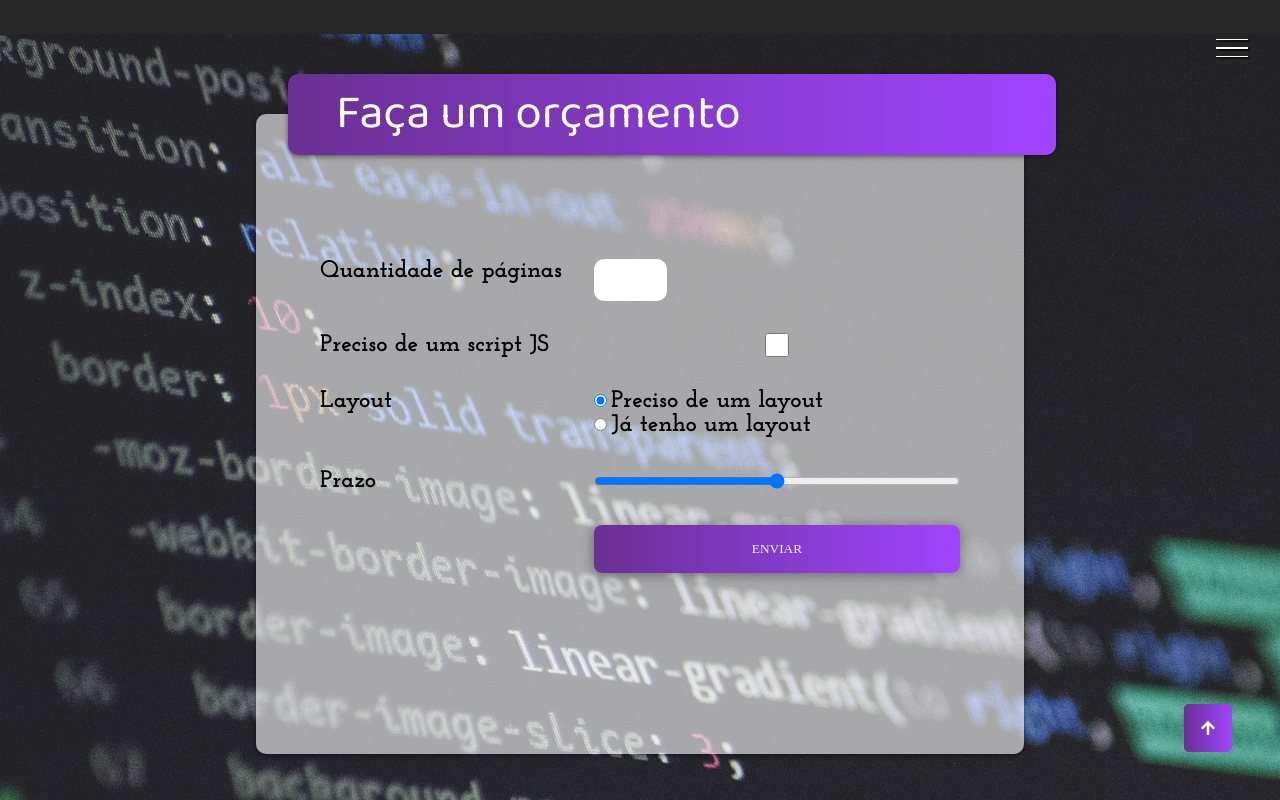
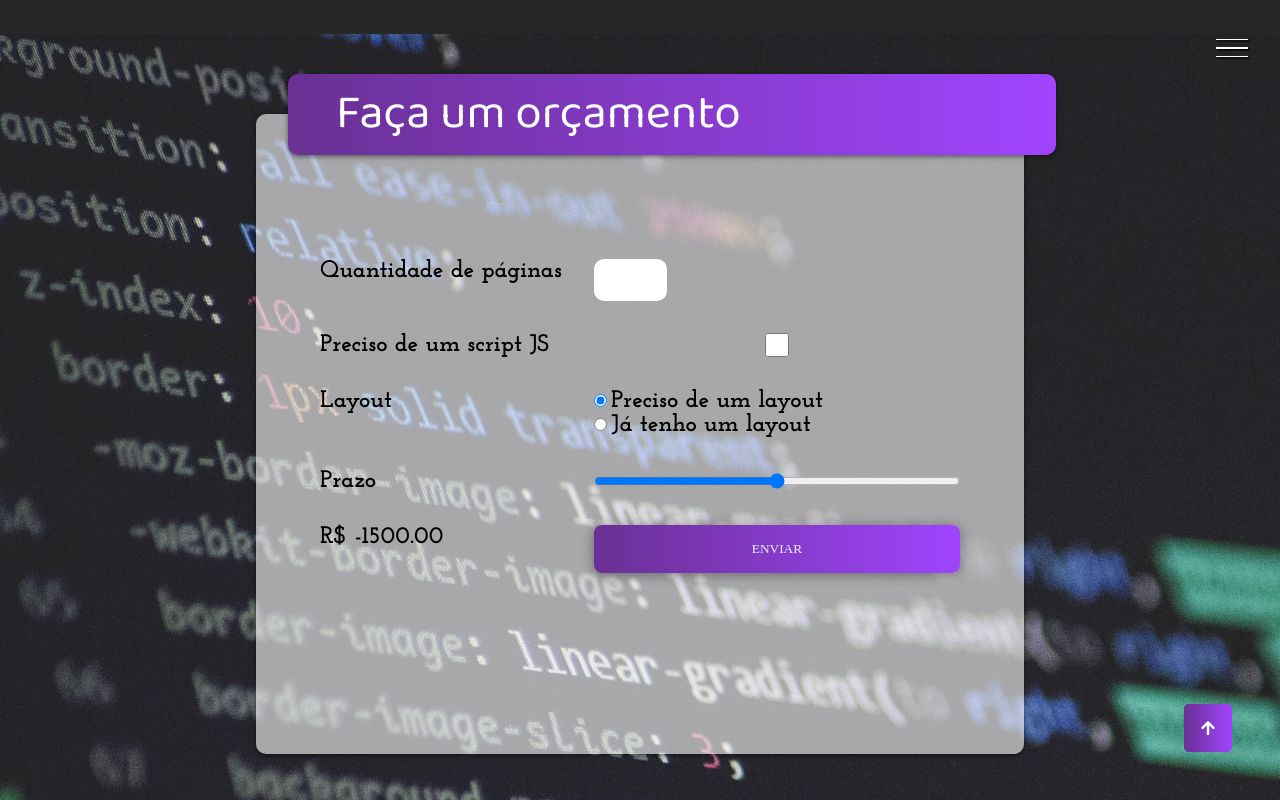
Before and after one commit to william1mendes000/Portfolio, a plain HTML site: page index.html in a window 1280 px wide. Both pictures are taken after a click on the radio button "Preciso de um layout". Shown: the part 2830-3630 px from the top of the page. Drawn offline with Linux system fonts and the light colour scheme; a web font is replaced by a local one.

Commit message:
:package: script orçamento

```diff
--- a/index.html
+++ b/index.html
@@ -227,6 +227,7 @@
 
                 <label for="prazo">Prazo</label>
                 <input type="range" name="prazo" id="prazo">
+                <label id="preco">R$ 0,00</label>
                 <button  class="btn btn-orcamento" type="submit">Enviar</button>
 
               </form>
--- a/script.js
+++ b/script.js
@@ -3,3 +3,28 @@ var hamburguer = document.querySelector(".hamburguer");
 hamburguer.addEventListener("click", function(){
     document.querySelector(".container").classList.toggle("show-menu");
 });
+
+document.querySelector("#qtde").addEventListener("change", atualizarPreco)
+document.querySelector("#js").addEventListener("change", atualizarPreco)
+document.querySelector("#layout-sim").addEventListener("change", atualizarPreco)
+document.querySelector("#layout-nao").addEventListener("change", atualizarPreco)
+document.querySelector("#prazo").addEventListener("change", function () {
+    const prazo = document.querySelector("#prazo").value
+    document.querySelector("label[for=prazo]").innerHTML = `Prazo: ${prazo} semanas`
+    atualizarPreco()
+})
+
+function atualizarPreco(){
+    const qtde = document.querySelector("#qtde").value
+    const temJS = document.querySelector("#js").checked
+    const incluiLayout = document.querySelector("#layout-sim").checked
+    const prazo = document.querySelector("#prazo").value
+
+    let preco = qtde * 100;
+    if (temJS) preco *= 1.1
+    if (incluiLayout) preco += 500
+    let taxaUrgencia = 1 - prazo*0.1;
+    preco *= 1 + taxaUrgencia
+
+    document.querySelector("#preco").innerHTML = `R$ ${preco.toFixed(2)}`
+}
```
